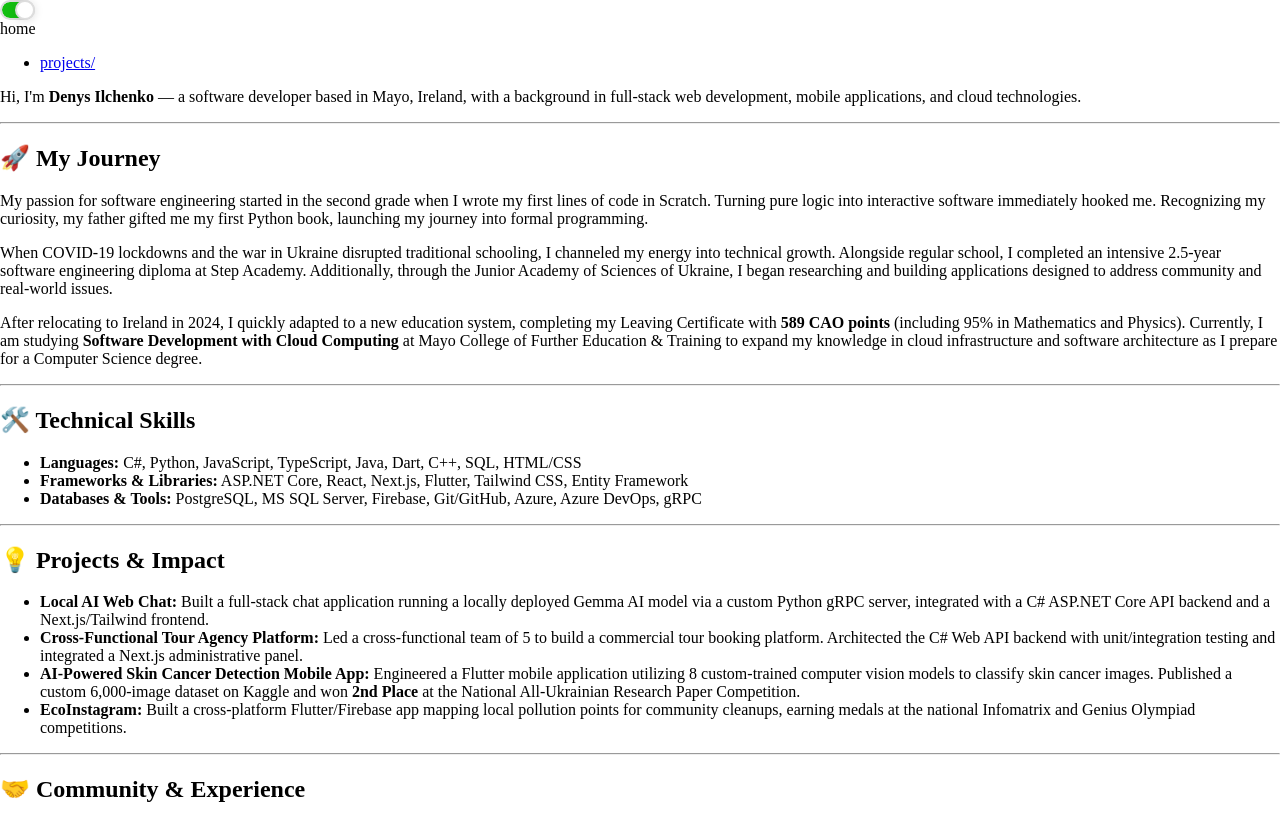
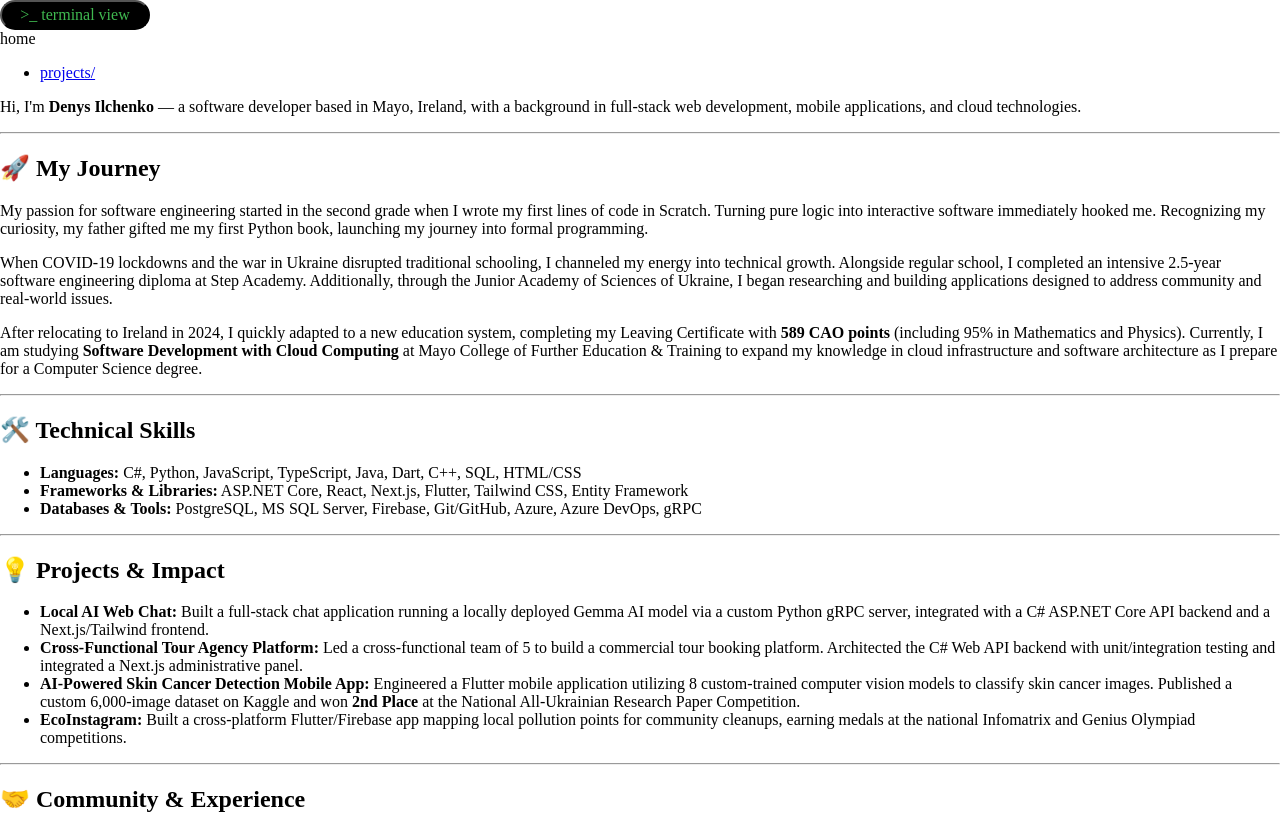
Before and after one commit to Denys1209/PersonalWebsite, a website built with Vite: page index.html in a window 1280 px wide. Shown: the top 816 px of the page. Built offline with nearby package versions, Linux system fonts and the light colour scheme.

Commit message:
changed the toggle to button

```diff
--- a/src/app.ts
+++ b/src/app.ts
@@ -11,16 +11,19 @@ export default class App {
   private view: View = new NormalView(this);
   private mode: Mode = "normal";
   private content = document.createElement("main");
-  private _root:HTMLElement;
+  private _root: HTMLElement;
 
-  constructor(root: HTMLElement)
-  {
+  constructor(root: HTMLElement) {
     this._root = root;
   }
 
   public start() {
+    try {
+      this.mode =
+        localStorage.getItem("view") === "terminal" ? "terminal" : "normal";
+    } catch {}
+
     this._root.append(this.buildToggle(), this.content);
-    try { this.mode = localStorage.getItem("view") === "terminal" ? "terminal" : "normal"; } catch {}
     window.addEventListener("hashchange", () => this.syncFromUrl());
     this.syncFromUrl();
     this.mountView();
@@ -57,16 +60,25 @@ export default class App {
 
   private buildToggle() {
     const toggle = document.createElement("div");
-    const input = document.createElement("input");
-    input.type = "checkbox";
+    const button = document.createElement("button");
+
     toggle.className = "toggle";
 
-    toggle.append(input);
-    toggle.append(document.createElement("label"));
+    if (this.mode === "normal") {
+      button.textContent = ">_ terminal view";
+    } else {
+      button.textContent = "normal view";
+    }
 
-    input.checked = this.mode === "normal" ? true : false;
-    toggle.addEventListener("click", () => {
+    toggle.append(button);
+
+    button.addEventListener("click", () => {
       this.setMode(this.mode === "normal" ? "terminal" : "normal");
+      if (this.mode === "normal") {
+        button.textContent = ">_ terminal view";
+      } else {
+        button.textContent = "normal view";
+      }
     });
 
     return toggle;
--- a/src/styles/style.css
+++ b/src/styles/style.css
@@ -4,6 +4,7 @@
   --term-green: #3fb950;
   --term-blue: #58a6ff;
   --font-mono: ui-monospace, "JetBrains Mono", "Fira Code", Menlo, Consolas, monospace;
+
 
   overflow-x: hidden;
 
--- a/src/styles/uiElements/terminal.css
+++ b/src/styles/uiElements/terminal.css
@@ -4,7 +4,7 @@
   padding: 1rem;
   background: var(--term-bg);
   color: var(--term-fg);
-  font: 16px/1.5 var(--font-mono);
+  font: 16px var(--font-mono);
 }
 
 .terminal-line {
@@ -30,6 +30,7 @@
   font: inherit;
   caret-color: var(--term-green);
 
+
 }
 
 .terminal-echo { display: flex; gap: 1ch; white-space: pre-wrap; }
--- a/src/styles/uiElements/toggle.css
+++ b/src/styles/uiElements/toggle.css
@@ -2,53 +2,21 @@
   position: relative;
   box-sizing: border-box;
 }
-.toggle input[type="checkbox"] {
-  position: absolute;
-  left: 0;
-  top: 0;
-  z-index: 10;
-  width: 100%;
-  height: 100%;
+.toggle button {
+  height: 30px;
+  width: 150px;
+  border-radius: 20px;
   cursor: pointer;
-  opacity: 0;
+
 }
-.toggle label {
-  position: relative;
-  display: flex;
-  align-items: center;
-  box-sizing: border-box;
+
+body[data-view="normal"] .toggle button {
+  background: black;
+  color: var(--term-green);
+  font: var(--font-mono);
 }
-.toggle label:before {
-  content: '';
-  width: 35px;
-  height: 20px;
-  background: #eee;
-  border: 2px solid #DDD;
-  box-shadow:inset 0 0 0 0 #13bf11 ;
-  position: relative;
-  display: inline-block;
-  border-radius: 20px;
-  box-sizing: border-box;
-  transition: 0.25s ease-in-out;
+
+body[data-view="terminal"] .toggle button {
+  background: white;
+  color: black;
 }
-.toggle label:after {
-  content: '';
-  position: absolute;
-  width: 20px;
-  height: 20px;
-  border: 2px solid #DDD;
-  border-radius: 50%;
-  left: 0;
-  top: 0;
-  z-index: 2;
-  background: #fff;
-  box-shadow: 0 1px 10px #0002;
-  box-sizing: border-box;
-  transition: 0.25s ease-in-out;
-}
-.toggle input[type="checkbox"]:checked + label:before {
-  box-shadow: inset 0 0 0 18px #13bf11;
-}
-.toggle input[type="checkbox"]:checked + label:after {
-  left: 15px;
-}
```
